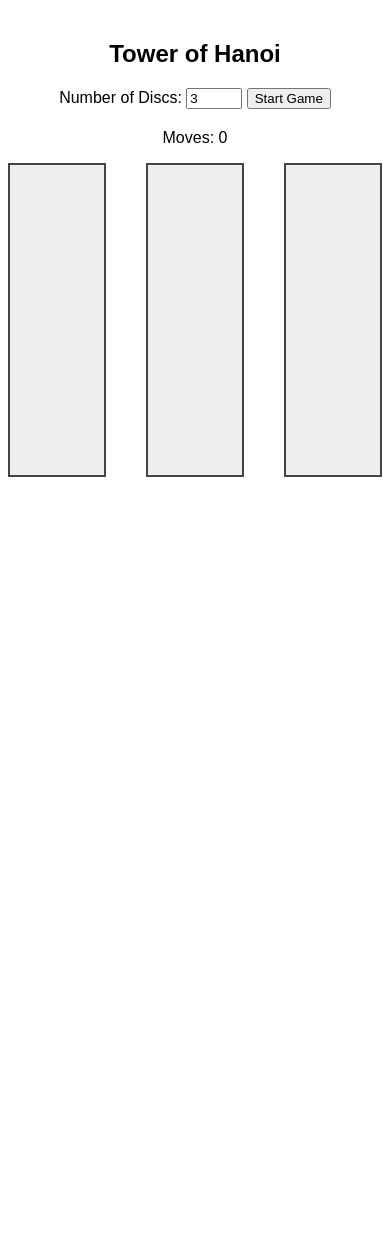
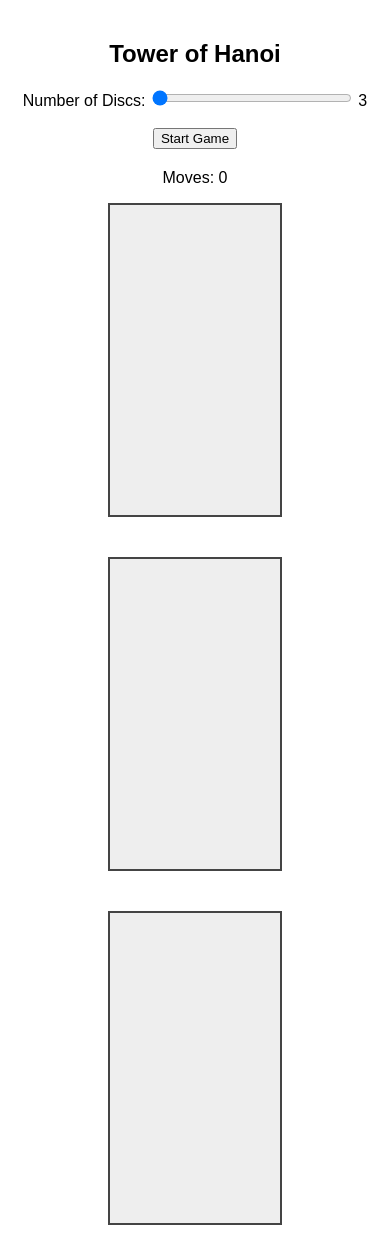
Before and after one commit to surajsamal00/TOH, a Django app: page /game/hanoi/ in a window 390 px wide. Before the commit the page ends 477 px from the top, so only its background shows below. Run offline with Django 5.2, Linux system fonts and the light colour scheme.

Commit message:
silder for mobile devices

```diff
--- a/game/templates/game/hanoi.html
+++ b/game/templates/game/hanoi.html
@@ -16,6 +16,7 @@
       display: flex;
       justify-content: center;
       gap: 40px;
+      flex-wrap: wrap;
     }
     .tower {
       width: 160px;
@@ -56,13 +57,19 @@
     #gameOver button:hover {
       background: #222;
     }
+    /* make slider touch-friendly */
+    input[type=range] {
+      width: 200px;
+    }
   </style>
 </head>
 <body>
   <h2>Tower of Hanoi</h2>
   <div class="controls" id="controls">
     <label for="discCount">Number of Discs: </label>
-    <input type="number" id="discCount" min="3" max="12" value="3">
+    <input type="range" id="discCount" min="3" max="12" value="3" oninput="updateDiscLabel(this.value)">
+    <span id="discLabel">3</span>
+    <br><br>
     <button onclick="startGame()">Start Game</button>
   </div>
   <p id="moves">Moves: 0</p>
@@ -114,6 +121,10 @@
       document.getElementById("moves").innerText = "Moves: " + moveCount;
     }
 
+    function updateDiscLabel(val) {
+      document.getElementById("discLabel").innerText = val;
+    }
+
     function checkGameOver() {
       if (towers[2].childElementCount === discTotal) {
         let gameOverDiv = document.getElementById("gameOver");
@@ -126,7 +137,6 @@
     }
 
     function playAgain() {
-      // Show controls again for fresh start
       document.getElementById("controls").style.display = "block";
       towers.forEach(t => t.innerHTML = "");
       document.getElementById("moves").innerText = "Moves: 0";
@@ -177,9 +187,7 @@
 
     function startGame() {
       let discs = parseInt(document.getElementById("discCount").value);
-      if (discs < 3) discs = 3;
       init(discs);
-      // Hide controls after starting
       document.getElementById("controls").style.display = "none";
     }
   </script>
```
